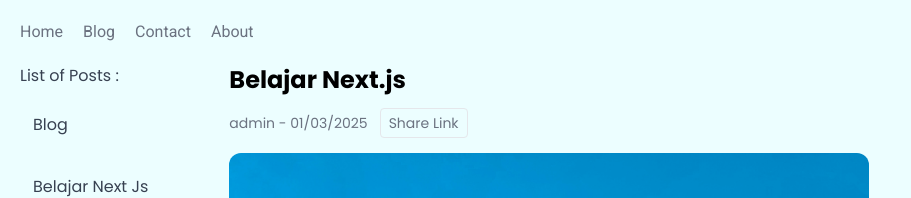
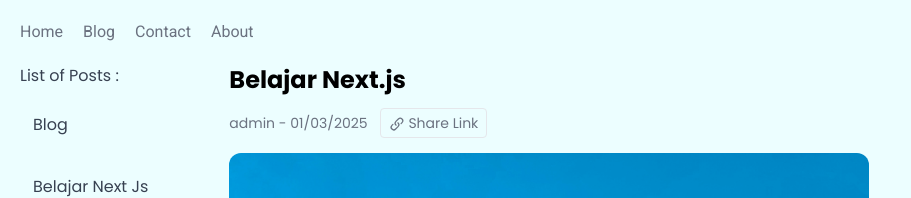
Before and after one commit to oyputra/cp-nextjs, a Next.js app: page /blog/belajar-nextjs in a window 1280 px wide. Shown: the top 198 px of the page, without its empty margins (0-911 px from the left). Built offline with nearby package versions, Linux system fonts and the light colour scheme.

Commit message:
Percantik Halaman Web Dengan Icon Berbasis Tailwindcss

```diff
--- a/components/ShareLinkButton.jsx
+++ b/components/ShareLinkButton.jsx
@@ -1,5 +1,6 @@
 'use client';
 import { useState } from "react";
+import { LinkIcon } from "@heroicons/react/20/solid";
 
 export default function ShareLinkButton() {
     const [copied, setCopied] = useState(false);
@@ -12,7 +13,7 @@
         <button
         onClick={handleClick}
         className="border px-2 py-1 rounded text-gray-500 text-sm hover:bg-gray-200 hover:text-gray-700">
-            { copied ? "Link Copied" : "Share Link" }
+            <LinkIcon className="w-4 h-4 inline" /> { copied ? "Link Copied" : "Share Link" }
         </button>
     );
 }
--- a/package.json
+++ b/package.json
@@ -9,6 +9,7 @@
         "lint": "next lint"
     },
     "dependencies": {
+        "@heroicons/react": "^2.2.0",
         "gray-matter": "^4.0.3",
         "marked": "^15.0.7",
         "next": "^15.1.7",
```
Also changed, not shown: 1 other file (tests, documents, lock files or other folders).
